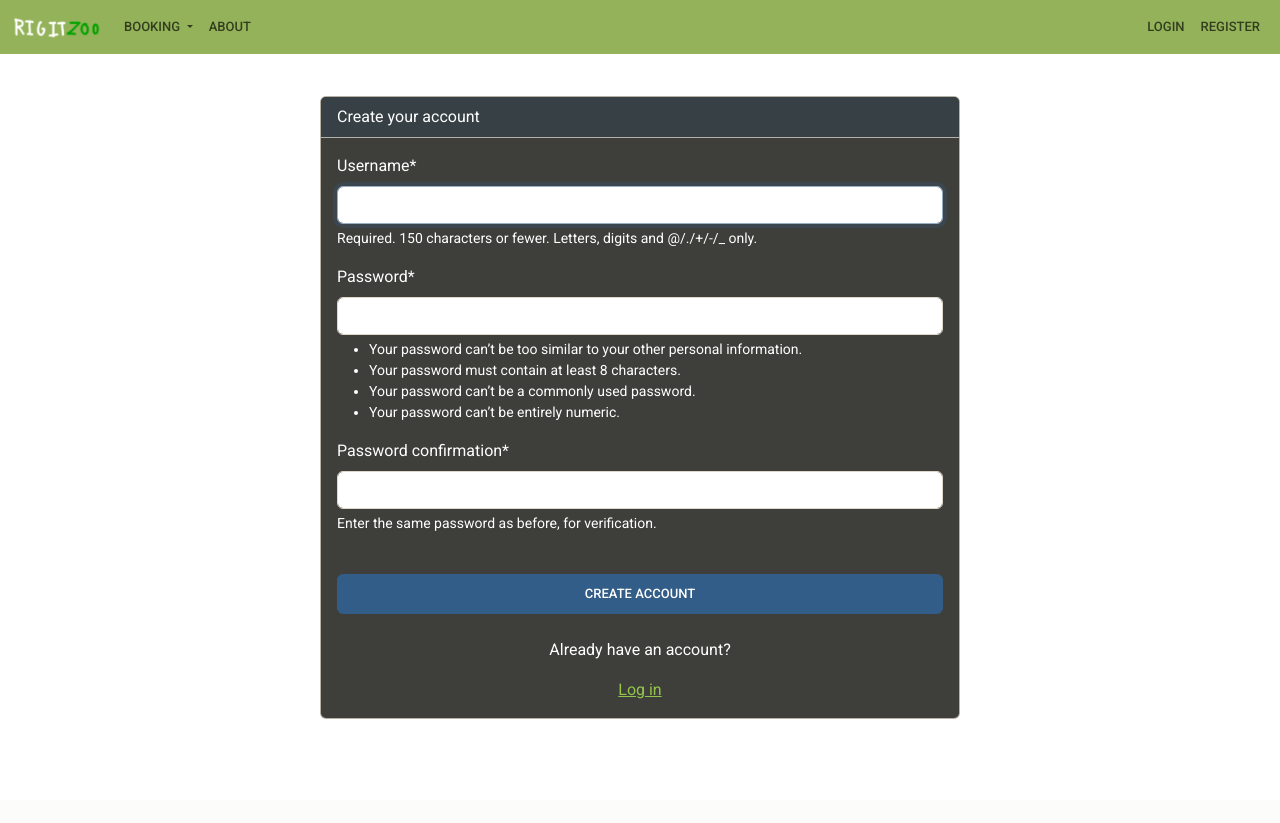
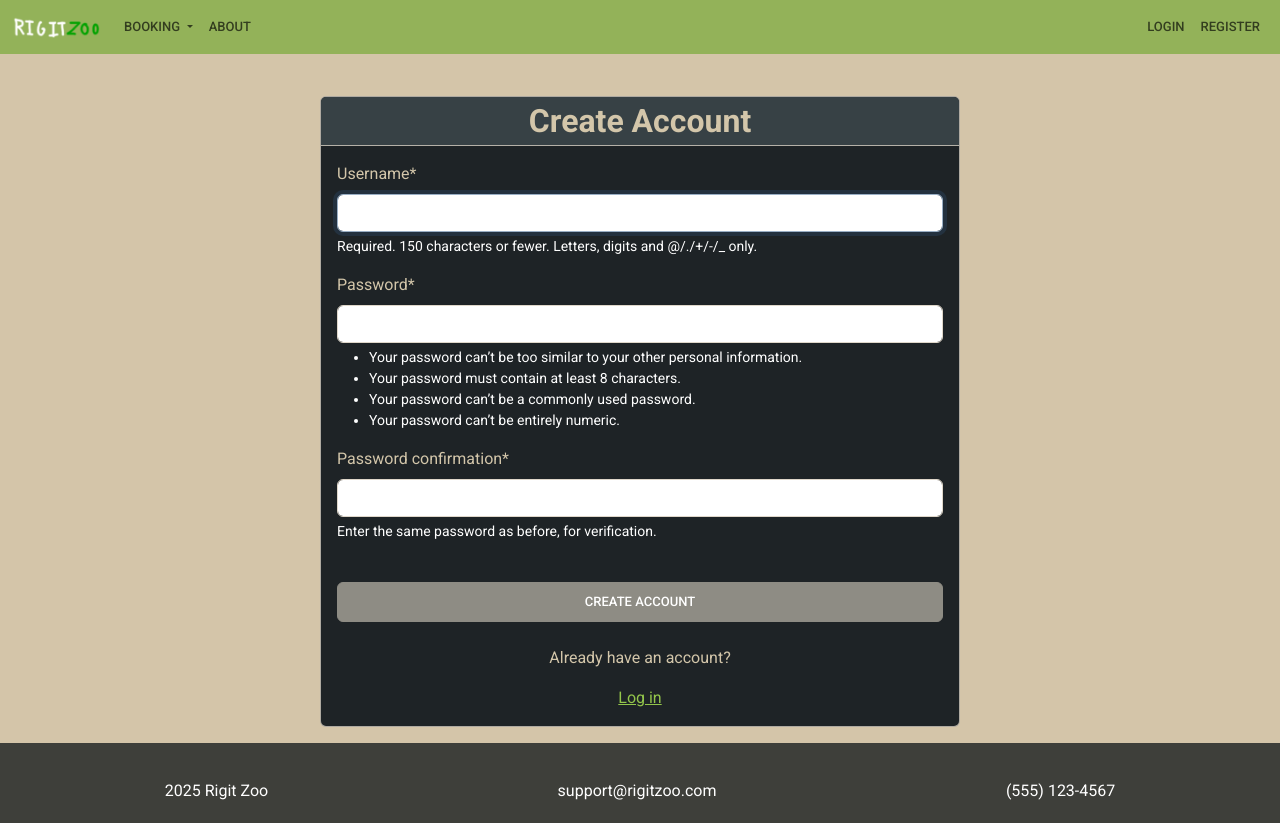
Before and after one commit to legchunk/django-zoo, a Django app: page /register in a window 1280 px wide. Before the commit the page ends 719 px from the top, so only its background shows below. Run offline with Django 4.2, Linux system fonts and the light colour scheme; some libraries are stand-ins or nearby versions; some web fonts are replaced.

Commit message:
Improve index.html, add footer and finish register.html

```diff
--- a/rigitZoo/static/css/style.css
+++ b/rigitZoo/static/css/style.css
@@ -1,3 +1,10 @@
+body {
+    background-color: #d4c5a9;
+    min-height: 100vh;
+    display: flex;
+    flex-direction: column;
+}
+
 .form-text {
     color: #ffffff;
 }
@@ -5,6 +12,7 @@
 .navbar {
     background-color: #93B259;
     color: #5C5A72;
+    margin-bottom: 50px;
 }
 
 .dropdown-menu {
@@ -12,7 +20,7 @@
     color: #d3c6aa;
 }
 
-.card-header{
+.card-header {
     background-color: #374145;
 }
 
@@ -20,3 +28,12 @@
     background-color: #1e2326;
     color: #d3c6aa;
 }
+
+#footer {
+    margin-top: auto;
+    padding: 20px;
+    background-color: #93B259;
+    width: 100%;
+    bottom: 0;
+    text-decoration: none;
+}
--- /dev/null
+++ b/rigitZoo/website/templates/components/footer.html
@@ -0,0 +1,15 @@
+{% load static %}
+<div id="footer" class="bg-dark text-white text-center">
+    <div id="socials" class="fs-3">
+        <a href="#" class="social-icon"><i class="nf nf-dev-twitter"></i></a>
+        <a href="#" class="social-icon"><i class="nf nf-md-facebook"></i></a>
+        <a href="#" class="social-icon"><i class="nf nf-md-youtube"></i></a>
+        <a href="#" class="social-icon"><i class="nf nf-md-linkedin"></i></a>
+        <a href="#" class="social-icon"><i class="nf nf-md-instagram"></i></a>
+    </div>
+    <div class="footer-info d-flex justify-content-around mt-3">
+        <div class="copyright"><i class="nf nf-md-copyright"></i> 2025 Rigit Zoo</div>
+        <div class="email"><i class="nf nf-md-email"></i> support@rigitzoo.com</div>
+        <div class="phone"><i class="nf nf-md-phone"></i> (555) 123-4567</div>
+    </div>
+</div>
--- a/rigitZoo/website/templates/pages/base.html
+++ b/rigitZoo/website/templates/pages/base.html
@@ -10,10 +10,12 @@
     <link rel="stylesheet" href="{% static 'css/style.css' %}">
     <script src="https://cdn.jsdelivr.net/npm/@popperjs/core@2.11.8/dist/umd/popper.min.js" integrity="sha384-I7E8VVD/ismYTF4hNIPjVp/Zjvgyol6VFvRkX/vR+Vc4jQkC+hVqc2pM8ODewa9r" crossorigin="anonymous"></script>
     <script src="https://cdn.jsdelivr.net/npm/bootstrap@5.3.8/dist/js/bootstrap.min.js" integrity="sha384-G/EV+4j2dNv+tEPo3++6LCgdCROaejBqfUeNjuKAiuXbjrxilcCdDz6ZAVfHWe1Y" crossorigin="anonymous"></script>
+    {% block head_extra %} {% endblock %}
 </head>
 <body class="pt-5">
     {% include 'components/navbar.html' %}
     {% block content %}
     {% endblock %}
+    {% include 'components/footer.html' %}
 </body>
 </html>
--- a/rigitZoo/website/templates/pages/login.html
+++ b/rigitZoo/website/templates/pages/login.html
@@ -1,7 +1,7 @@
 {% extends 'pages/base.html' %} {% block content %}
 {% load crispy_forms_tags %}
 
-<div class="card mb-3 m-5 mx-auto rounded" style="max-width:40rem;" id="login-card">
+<div class="card mb-3 m-5 mx-auto rounded w-25" id="login-card">
     <div class="card-header text-center p-0 fs-2"><b>Log In</b></div>
     <div class="card-body">
         <form method="POST" autocomplete="off">
--- a/rigitZoo/website/templates/pages/register.html
+++ b/rigitZoo/website/templates/pages/register.html
@@ -1,13 +1,13 @@
 {% extends 'pages/base.html' %} {% block content %}
 {% load crispy_forms_tags %}
 
-<div class="card text-white bg-dark mb-3 m-5 mx-auto" style="max-width:40rem;">
-    <div class="card-header">Create your account</div>
+<div class="card mb-3 m-5 mx-auto rounded w-50" id="login-card">
+    <div class="card-header text-center p-0 fs-2"><b>Create Account</b></div>
     <div class="card-body">
         <form method="POST" autocomplete="off">
             {% csrf_token %} {{form|crispy}}
             <br />
-            <button type="submit" class="btn btn-primary w-100 btn-block p-2">
+            <button type="submit" class="btn btn-secondary w-100 btn-block p-2">
                 <i class="fa fa-user-plus" aria-hidden="true"></i>  Create Account
             </button>
         </form>
```
Also changed, not shown: rigitZoo/static/css/index.css (added, +20 -0 lines), rigitZoo/website/templates/pages/index.html (+23 -57 lines), rigitZoo/static/images/banner/lions.png (added), 1 other file.
